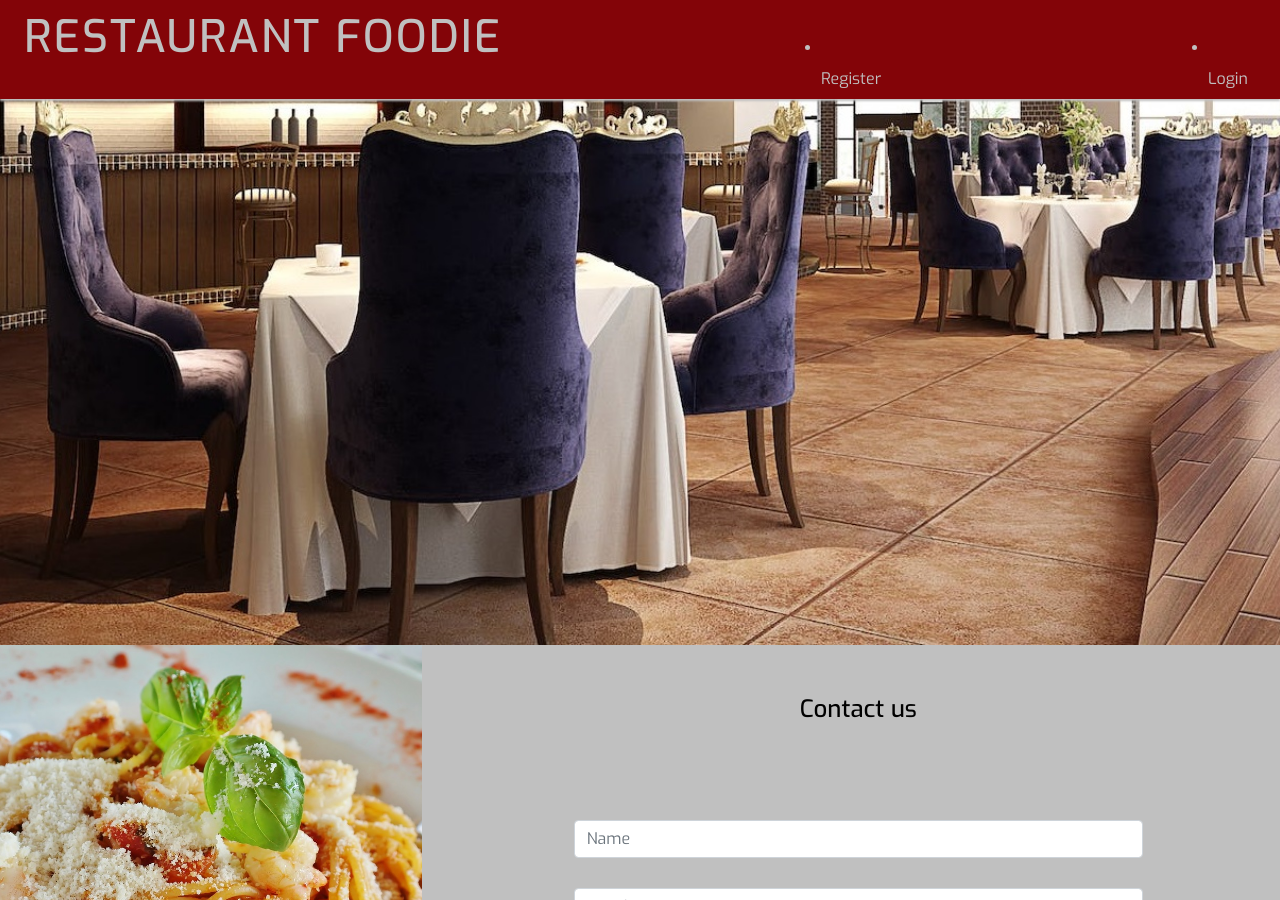
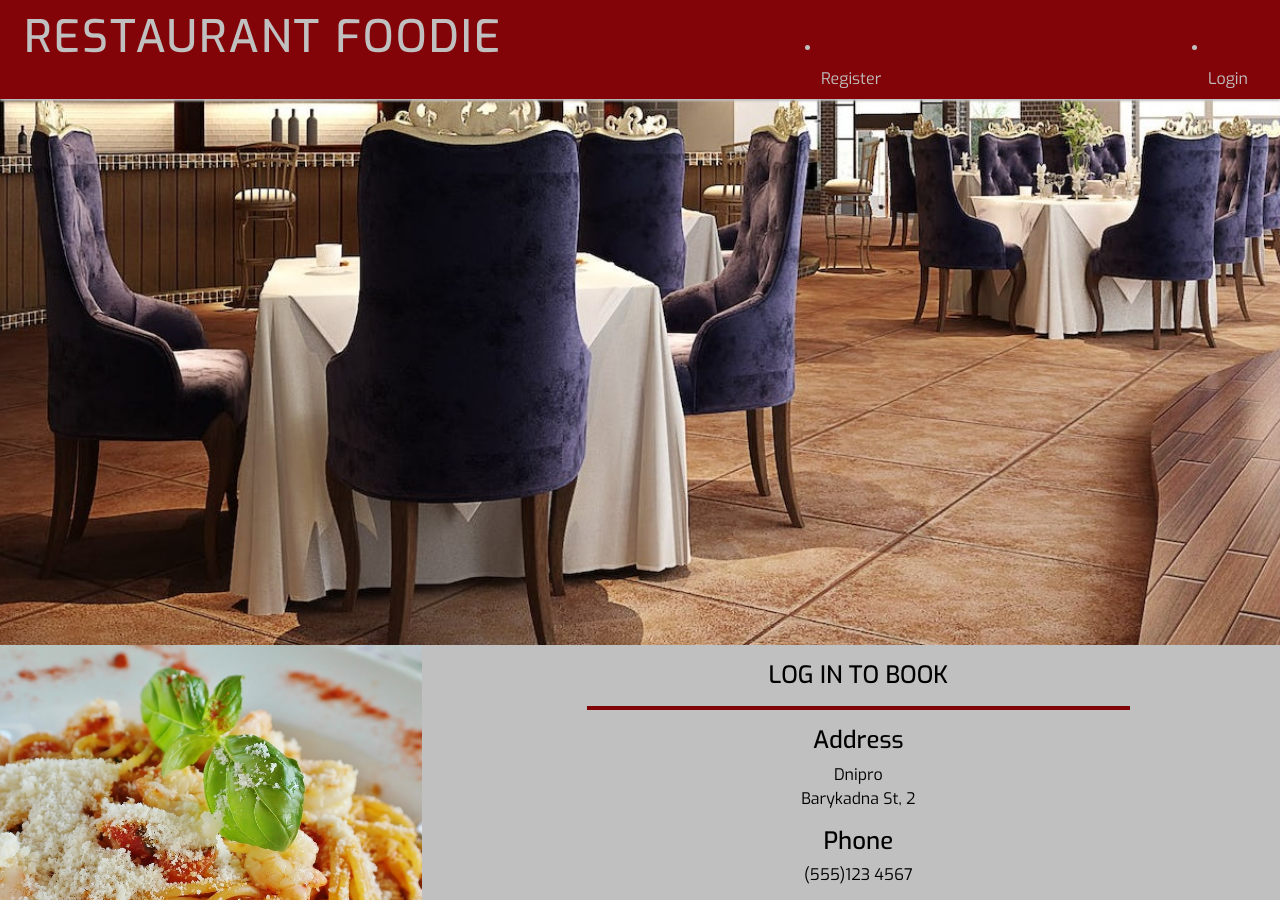
Before and after one commit to ryb00/booking, a Django app: page / in a window 1280 px wide. Shown: the top 900 px of the page. Run offline with Django 4.2, Linux system fonts and the light colour scheme; data that the repository does not hold is empty; some libraries are stand-ins or nearby versions.

Commit message:
Add form

```diff
--- a/book/models.py
+++ b/book/models.py
@@ -30,7 +30,13 @@ class Schedule(models.Model):
     number_of_hours = models.IntegerField(choices = possible_number_of_hours)
     visitor = models.ForeignKey(User, on_delete=models.CASCADE)
 
+    def __str__(self):
+        return self.name
+
 
 class Number_of_tables_to_order(models.Model):
     visitor_number = models.IntegerField(unique=True)
     table_number = models.IntegerField()
+
+    def __str__(self):
+        return self.name
--- a/book/templates/book/schedule_list.html
+++ b/book/templates/book/schedule_list.html
@@ -1,4 +1,6 @@
 {% load static %}
+{% load crispy_forms_tags %}
+
 
 {% url 'account_login' as login_url %}
 {% url 'account_signup' as signup_url %}
@@ -38,6 +40,9 @@
         </a>
         {% if user.is_authenticated %}
         <li class="nav-item">
+            <p>{{ user }}</p>
+        </li>
+        <li class="nav-item">
             <a class="nav-link {% if request.path == logout_url %}active{% endif %}" aria-current="page"
                 href="{% url 'account_logout' %}">Logout</a>
         </li>
@@ -68,30 +73,29 @@
                 <!-- Main content in the riggt column -->
                 <div class="col-md-8">
                     <div class="col">
-                        <h4 class="text-center text-contact">Contact us</h4>
-                        <div class="center-form">
-                            <h1>Schedules list</h1>
+                        <ul class="schedule" style="color: black;">
+                            <p></p>
+                            {% if user.is_authenticated %}
+                            <h4>Schedules list</h4>
                             {% for schedule in object_list %}
-                            <h2>{{schedule.user}}</h2>
+                            {% if schedule.visitor == user %}
                             <p>{{schedule.date_of_visit}}
                                 Time: {{schedule.time_of_visit}}</p>
+                            {% endif %}
                             {% endfor %}
-                            <form>
-                                <div class="form-element"><input type="text" name="name" id="fullname"
-                                        class="form-control" placeholder="Name" required /></div>
-                                <div class="form-element"><input type="email" name="email" id="emailaddress"
-                                        class="form-control" placeholder="Email" required /></div>
-                                <div class="form-element"><textarea rows="5" name="projectsummary" id="projectsummary"
-                                        class="form-control" placeholder="Project description" required></textarea>
-                                </div>
-                                <div class="form-row text-center">
-                                    <div class="col">
-                                        <button type="submit" class="btn btn-secondary">Send</button>
-                                    </div>
-                                </div>
+                            {% block content %}
+                            <form action='' method="post">
+                                {% csrf_token %}
+                                {{ form  }}
+                                <button id="submitButton" type="submit" class="btn btn-signup btn-lg">BOOK</button>
                             </form>
-                        </div>
-                    </div>
+                            {% endblock %}
+                            {% else %}
+                            <h4>LOG IN TO BOOK</h4>
+                            {% endif %}
+                        </ul>
+                </div>
+
                     <hr>
                     <div class="col">
                         <ul class="address">
--- a/book/templates/book/static/css/style.css
+++ b/book/templates/book/static/css/style.css
@@ -112,6 +112,7 @@ main {
     text-align: center;
     justify-content: center;
     width: 100%;
+    text-decoration-color: black;
 }
 
 .fa-sharp{
@@ -202,7 +203,7 @@ hr{
     max-width: 70%;
 }
 
-.address, .phone{
+.schedule, .address, .phone{
     list-style-type: none;
     color: black;
 }
--- a/book/views.py
+++ b/book/views.py
@@ -1,8 +1,30 @@
 from django.shortcuts import render
 from django.views import generic
-from .models import Schedule
+from .forms import *
+from .models import *
 
 # Create your views here.
 class ScheduleList(generic.ListView):
     queryset = Schedule.objects.all()
     template_name = "book/schedule_list.html"
+    book_form = BookForm()
+
+
+def book_detail(request):
+        book_form = BookForm()
+        if request.method == 'POST':
+            book_form = BookForm(request.POST)
+            if book_form.is_valid():
+                print(book_form.cleaned_data)
+                # book = book_form.save()
+                # book.author = request.user
+                # book.save()
+        else:
+            book_form = BookForm()
+        return render(
+            request,
+           'book/schedule_list.html',
+            {
+            'form': book_form,
+            },
+)
--- a/project/settings.py
+++ b/project/settings.py
@@ -45,12 +45,17 @@ INSTALLED_APPS = [
     'allauth',
     'allauth.account',
     'allauth.socialaccount',
+    'crispy_forms',
+    'crispy_bootstrap5',
     'book',
 ]
 
 SITE_ID = 1
 LOGIN_REDIRECT_URL = '/'
 LOGOUT_REDIRECT_URL = '/'
+
+CRISPY_ALLOWED_TEMPLATE_PACKS = "bootstrap5"
+CRISPY_TEMPLATE_PACK = "bootstrap5"
 
 MIDDLEWARE = [
     'django.middleware.security.SecurityMiddleware',
@@ -94,6 +99,7 @@ WSGI_APPLICATION = 'project.wsgi.application'
 #         'NAME': BASE_DIR / 'db.sqlite3',
 #     }
 # }
+
 
 DATABASES = {
     'default': dj_database_url.parse(os.environ.get("DATABASE_URL"))
```
Also changed, not shown: book/forms.py (added, +8 -0 lines).
